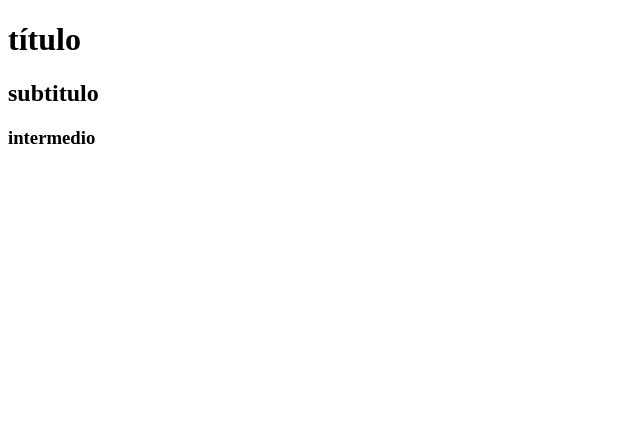
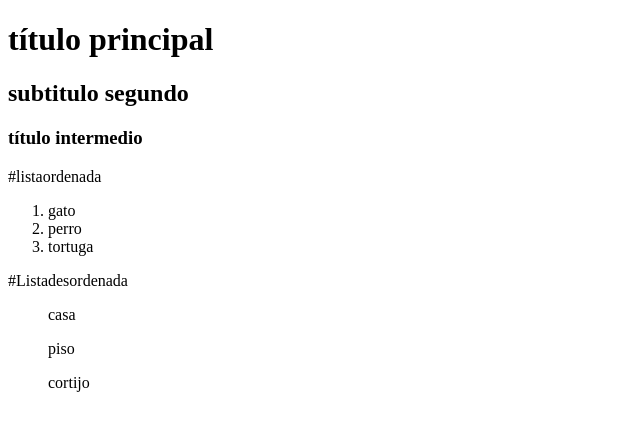
Before and after one commit to Elenavecas/Tipos-de-animales, a plain HTML site: page index.html in a window 1280 px wide. Shown: the whole page, without its empty margins (0-640 px from the left). Drawn offline with Linux system fonts and the light colour scheme.

Commit message:
feat: add ordered and unordered lists

```diff
--- a/index.html
+++ b/index.html
@@ -6,8 +6,24 @@
     <title>Document</title>
 </head>
 <body>
-    <h1>título</h1>
-    <h2>subtitulo</h2>
-    <h3>intermedio</h3>
+    <h1>título
+        principal
+    </h1>
+    <h2>
+        subtitulo segundo
+    </h2>
+    <h3>
+        título intermedio
+    </h3>
+#listaordenada
+    <ol>
+        <li>gato</li>
+        <li>perro</li>
+        <li>tortuga</li>
+    </ol>
+#Listadesordenada
+    <ul>casa</ul>
+    <ul>piso</ul>
+    <ul>cortijo</ul>
 </body>
 </html>
```
